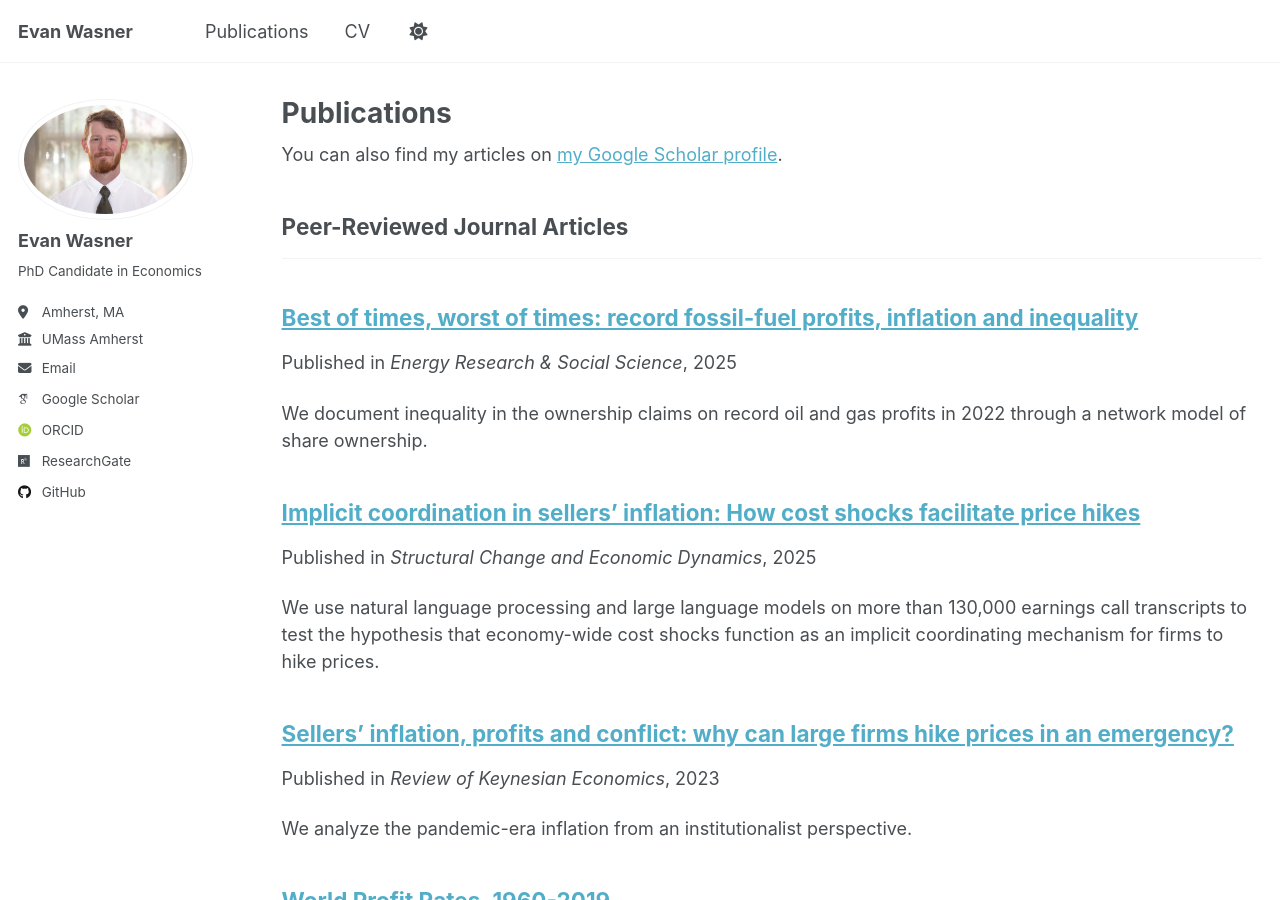
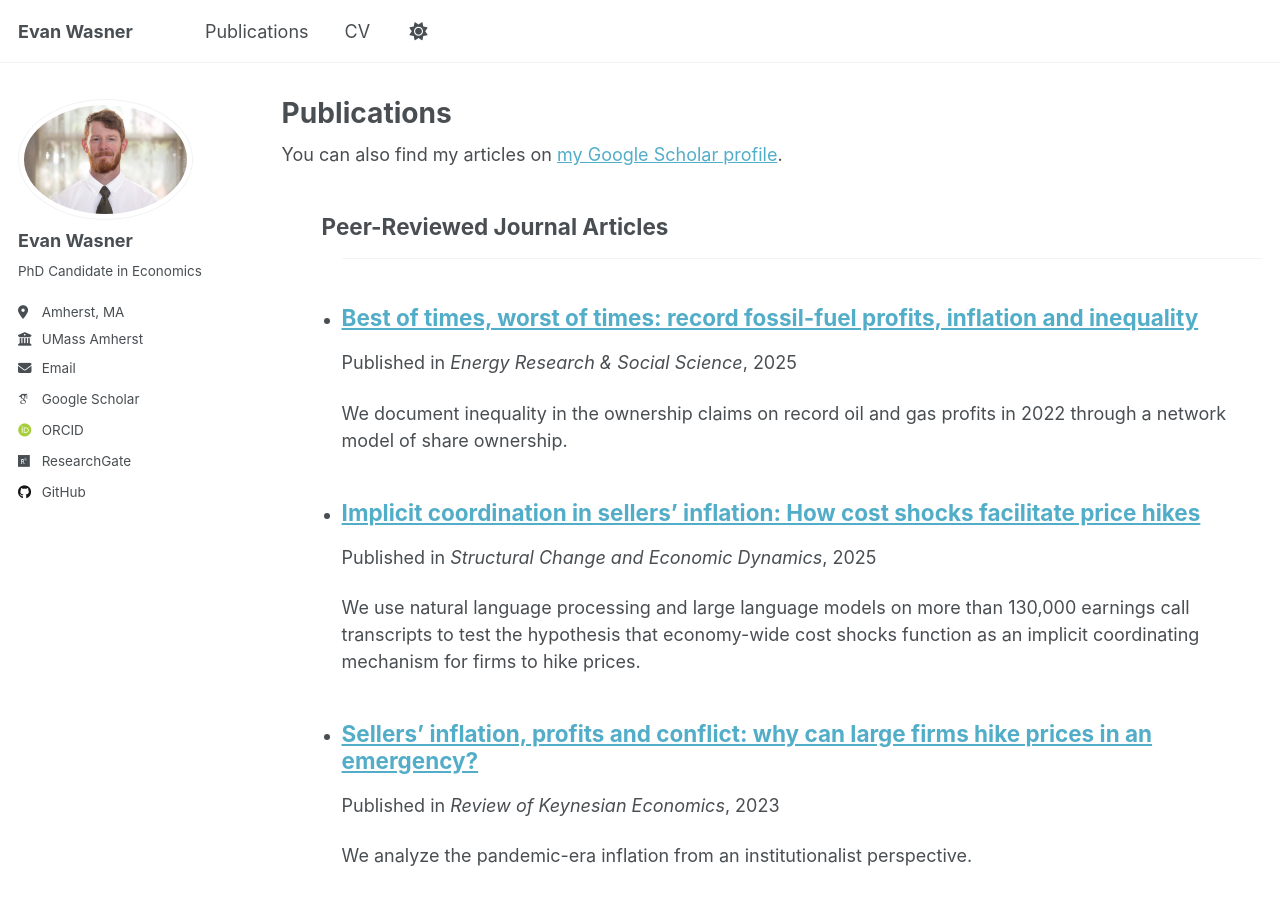
Before and after one commit to ewasner/ewasner.github.io, a Jekyll site: the page built from _pages/publications.html, in a window 1280 px wide and 900 px high. Built offline with Jekyll 4.4.1, drawn with Linux system fonts in a browser that asks for light colours; some web fonts are replaced; a script that is not in the unit is left out.

Commit message:
Trying to modify publications formatting

```diff
--- a/_includes/archive-single.html
+++ b/_includes/archive-single.html
@@ -12,7 +12,7 @@
   {% assign title = post.title %}
 {% endif %}
 
-<div class="{{ include.type | default: "list" }}__item">
+<li class="{{ include.type | default: "list" }}__item" style="margin-bottom: 1em;">
   <article class="archive__item" itemscope itemtype="http://schema.org/CreativeWork">
     {% if include.type == "grid" and teaser %}
       <div class="archive__item-teaser">
@@ -120,4 +120,4 @@
     <!-- {% endif %} -->
 
   </article>
-</div>
+</li>
--- a/_pages/publications.html
+++ b/_pages/publications.html
@@ -15,16 +15,21 @@ author_profile: true
 {% if site.publication_category %}
   {% for category in site.publication_category  %}
     {% assign title_shown = false %}
+
+	{% comment %} Open the list container here {% endcomment %}
+	<ul style="list-style-type: disc; margin-left: 20px;">
       {% for post in site.publications reversed %}
         {% if post.category != category[0] %}
           {% continue %}
         {% endif %}
         {% unless title_shown %}
-        <h2>{{ category[1].title }}</h2><hr />
+          {% comment %} Move the title OUTSIDE the <ul> if you want it left-aligned {% endcomment %}
+          <h2 style="margin-left: -20px;">{{ category[1].title }}</h2><hr />
           {% assign title_shown = true %}
         {% endunless %}
         {% include archive-single.html %}
       {% endfor %}
+	</ul>
   {% endfor %}
 {% else %}
   {% for post in site.publications reversed %}
```
Lines whose indentation alone changed are shown as unchanged.
